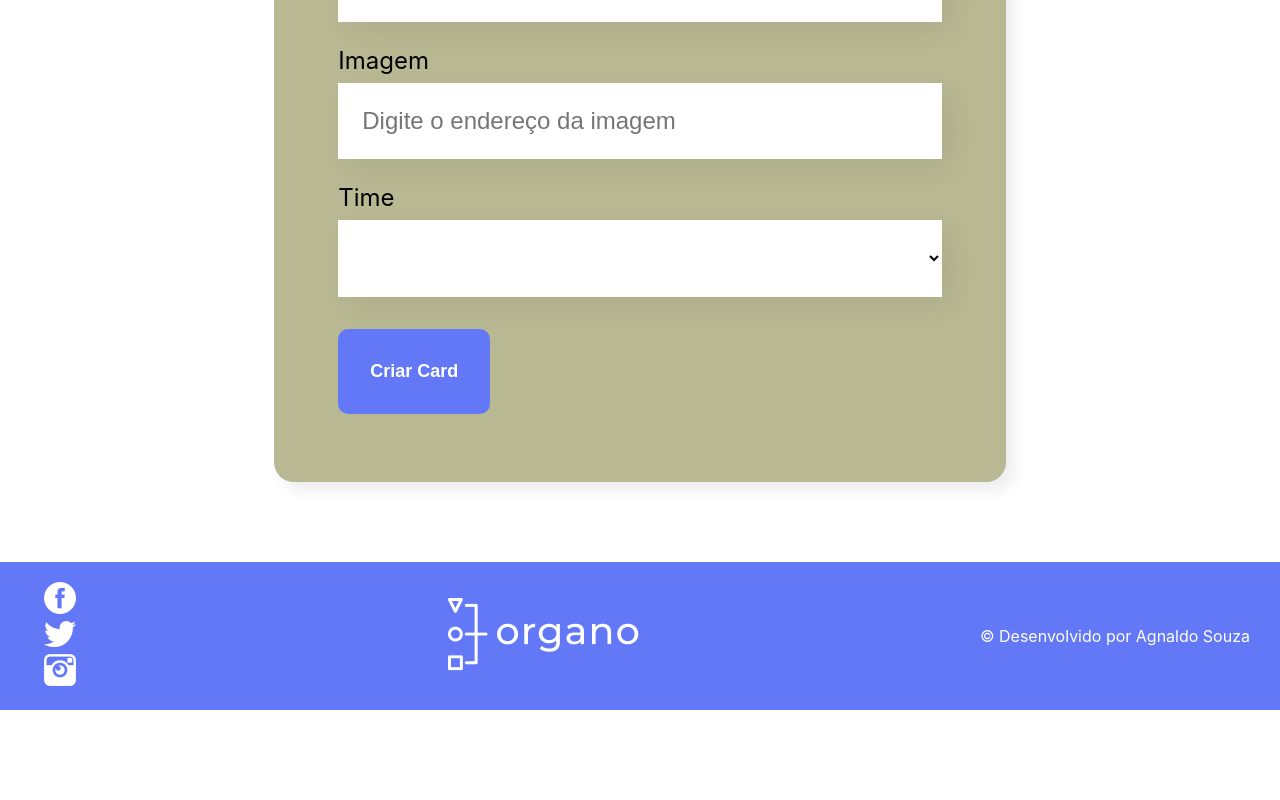
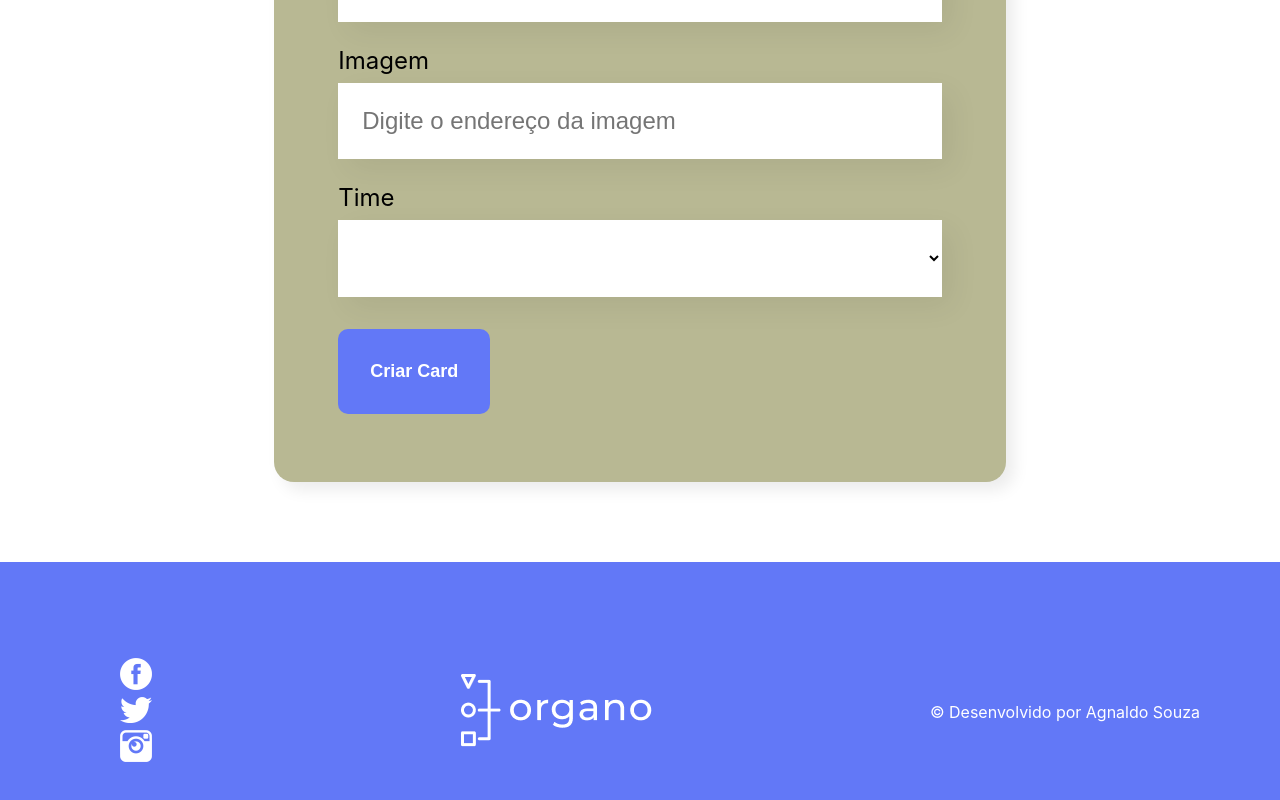
Before and after one commit to AgnaldoSouza47/organo, a React (Create React App) app: page / in a window 1280 px wide. Shown: the part 915-1715 px from the top of the page. Before the commit the page ends 1625 px from the top, so only its background shows below. Built offline with nearby package versions, Linux system fonts and the light colour scheme.

Commit message:
Update Rodape.css

```diff
--- a/src/componentes/Rodape/Rodape.css
+++ b/src/componentes/Rodape/Rodape.css
@@ -2,7 +2,7 @@
     bottom: 0;
     background: #6278f7;
     color: #FFF;
-    padding: 4px 4px;
+    padding: 80px;
     display: flex;
     justify-content: space-between;
     align-items: center;
@@ -21,8 +21,3 @@
 .footer ul li:last-child {
     margin-right: 0;
 }
-
-.footer section p {
-
-    padding-right: 26px;
-}
```
